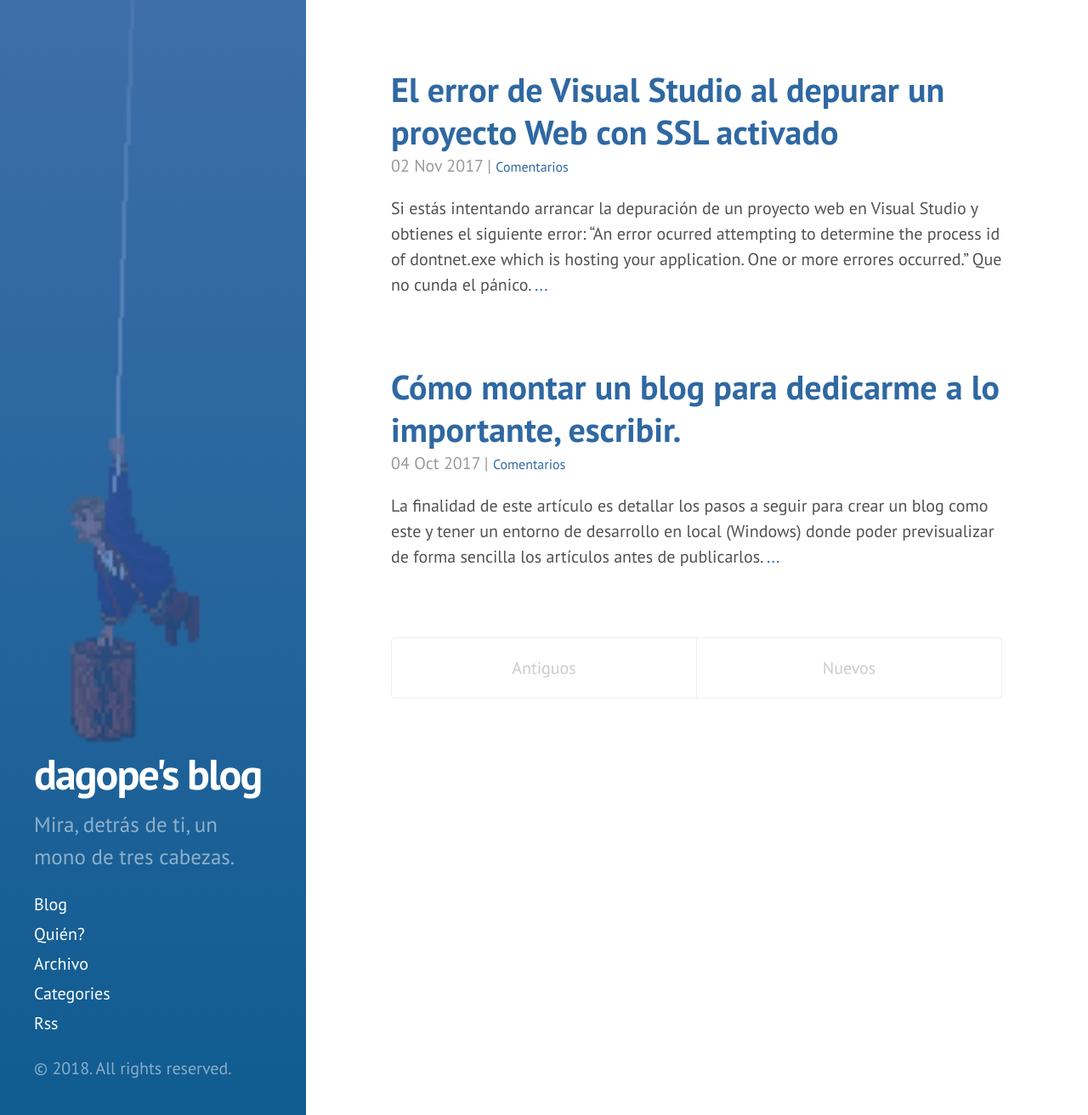
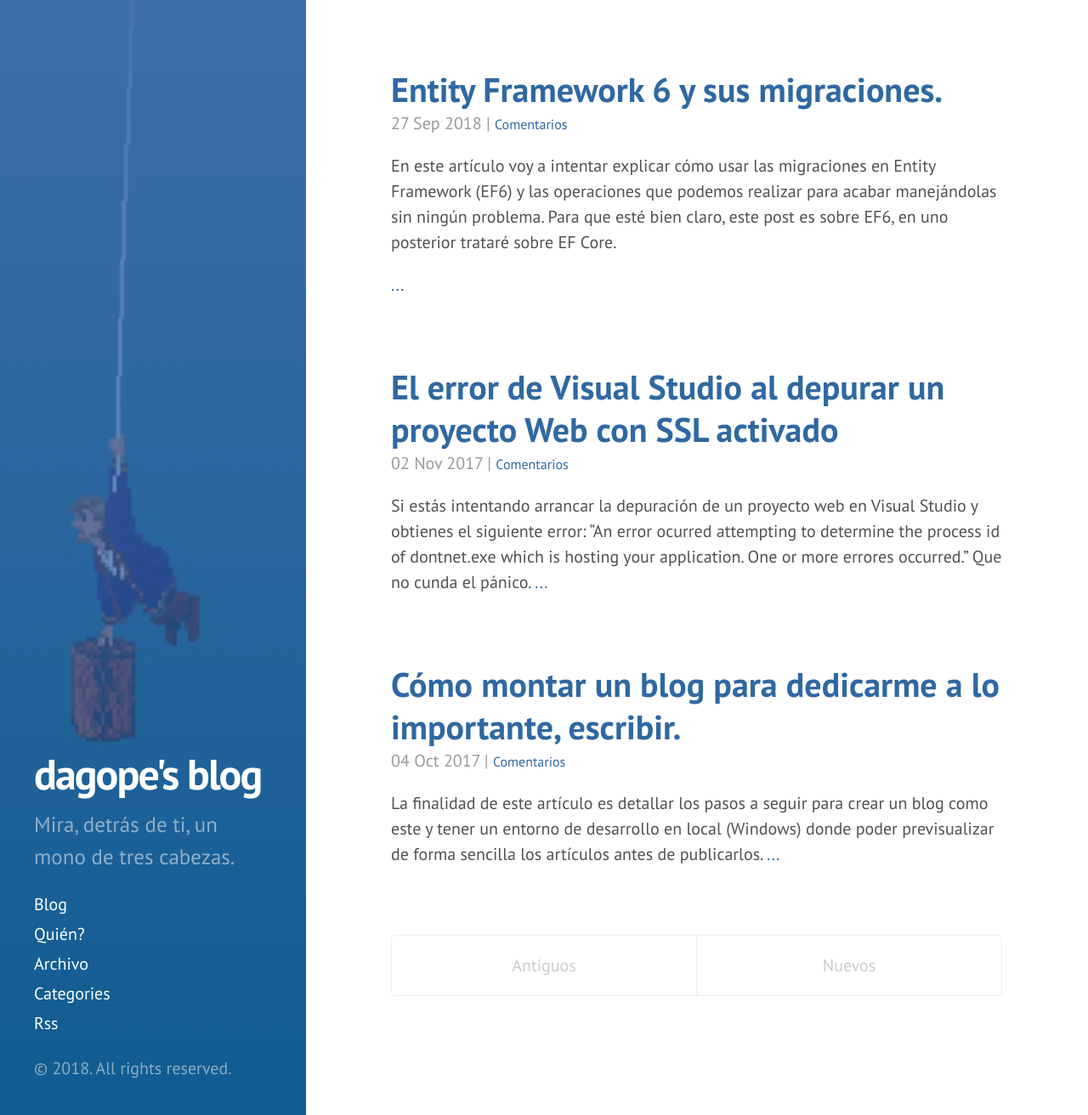
Before and after one commit to dagope/dagope.github.io, a Jekyll site: the page built from index.html, in a window 1280 px wide and 1312 px high. Shown: the whole window at 85% size. Built offline with Jekyll 4.4.1, drawn with Linux system fonts in a browser that asks for light colours; nearby versions of some CDN libraries; the list of posts is cut into pages by our own code; some of the changed lines change nothing that is shown.

Commit message:
update post EF6 migrations

````diff
--- a/_posts/2018-09-27-EF6-migraciones-comandos.md
+++ b/_posts/2018-09-27-EF6-migraciones-comandos.md
@@ -1,23 +1,24 @@
 ---
-published: false
+published: true
 layout: post
 title: Entity Framework 6 y sus migraciones.
 author: David Gonzalo
 comments: true
 categories: [EF6, NET]
 ---
-En este artículo voy a intentar explicar como usar las migracioness en Entity Framework (EF6) y las operaciones que podemos realizar para acabar manejándolas sin ningún problema.
+En este artículo voy a intentar explicar cómo usar las migraciones en Entity Framework (EF6) y las operaciones que podemos realizar para acabar manejándolas sin ningún problema.
 Para que esté bien claro, este post es sobre EF6, en uno posterior trataré sobre EF Core.
+
 <!--break-->
-<br/><br/>Esto no pretende ser una guía de EF, por lo que doy por hecho que se conoce EF, como funciona la creación de contextos. Para ello te remito al tutorial con toda la info  [http://www.entityframeworktutorial.net](http://www.entityframeworktutorial.net){:target="_blank"}.
-
 <!-- TOC -->
 
 - [Migraciones Automáticas y cuándo usarlas](#migraciones-automáticas-y-cuándo-usarlas)
-- [Como resetear por completo la BD, eliminando las migraciones y empezando de cero.](#como-resetear-por-completo-la-bd-eliminando-las-migraciones-y-empezando-de-cero)
+- [Habilitar migraciones en una BD y viendo el detalle](#habilitar-migraciones-en-una-bd-y-viendo-el-detalle)
     - [Extendiendo y personalizando una migración](#extendiendo-y-personalizando-una-migración)
 - [Como crear nuevas migraciones:](#como-crear-nuevas-migraciones)
 - [Editar una migración creada](#editar-una-migración-creada)
+- [Crear una migración vacía](#crear-una-migración-vacía)
+    - [Cómo agrear mi script SQL a una migración](#cómo-agrear-mi-script-sql-a-una-migración)
 - [Migrar a una versión concreta (Downgrade)](#migrar-a-una-versión-concreta-downgrade)
 - [Listado de migraciones en nuestra BD](#listado-de-migraciones-en-nuestra-bd)
 - [Depurar el Seed de Inicializacion de datos:](#depurar-el-seed-de-inicializacion-de-datos)
@@ -25,49 +26,94 @@ Para que esté bien claro, este post es sobre EF6, en uno posterior trataré sob
 
 <!-- /TOC -->
 
+<br/>Esto no pretende ser una guía de EF, por lo que doy por hecho que se conoce EF, y como funciona la creación de contextos. Sino para ello que mejor que una web con del tutorial con toda la info  [http://www.entityframeworktutorial.net](http://www.entityframeworktutorial.net){:target="_blank"}.
+
+
 ## Migraciones Automáticas y cuándo usarlas
 Tener habilitadas las migraciones automáticas puede ser muy útil cuando arrancamos un proyecto o hacer pruebas de concepto, pero más allá de esos casos yo las desaconsejo totalmente porque prefiero tener el control total que dejarlo en automático.
 Para desactivarlas, lo tenemos que marcar por código en la clase *Configuration* que herede de  *DbMigrationsConfiguration*:
 ```c#
 AutomaticMigrationsEnabled = false;
 ```
+## Habilitar migraciones en una BD y viendo el detalle
+* Lo primero que tenemos que hacer para tener disponibles las migraciones, es agregar los paquetes Nuget a nuestro proyecto. Buscamos EntityFramework en el *Manage NuGet Package* o bien por la PMC (*Package Manage Console*):
+Es bueno que nos acostumbremos a usar la consola porque a partir de aquí ejecutaremos todos los comandos de migraciones sobre ella.
+```bat
+Install-Package EntityFramework
+```
+* A continuación, activamos las Migraciones en el proyecto que queramos de nuestra solución. Para indicarle un proyecto concreto usaremos el parámetro *-ProjectName "Nombre.Del.Proyecto", en los siguientes ejemplos usaremos el valor *App1.Data*.
+<br/> Recuerda que el comando se ejecuta desde la PCM
+```bat
+Enable-Migrations -ProjectName "App1.Data"
+```
+Esto nos creará una carpeta *Migrations* y un fichero *Configuration.cs* donde podemos cambiar el comportamiento de las migraciones sobre el contexto. Aqui es donde tenemos la opción de habilitar las migraciones automáticas, o de establecer una inicialización de datos.
 
-## Como resetear por completo la BD, eliminando las migraciones y empezando de cero.
-Partiendo de una BD donde ya estábamos trabajando con EF Migrations habilitado, nos interesa eliminar todas las migraciones existentes y crear un punto de control inicial en nuestro proyecto:
-<br /> ¡ATENCIÓN! **Esto eliminará todos los datos de la BD** y únicamente si tenemos establecido un Seed() serán los datos que encontraremos al final del proceso.
+- Si no tenemos un contexto nos dará un error.
+- Si no tenemos configurada la cadena de conexión en nuestro fichero de configuración, nos dará error.
 
-* Si disponemos una clase *Configuration* en nuestro proyecto  con alguna configuracion propia o un Seed() debemos guardarlo y agregarlo más tarde.
-* Borramos en el proyecto la carpeta Migrations con todo los ficheros que contenga. Haciendo un backup de los cambios que queremos incorporar más tarde.
-* Borramos en la base de datos la tabla __MigrationHistory
-* Ahora activamos las Migraciones en el proyecto:
+* A modo de ejemplo pongo este contexto, y configurar una cadena de conexión con el nombre *Default*
+
+```c#
+public class SampleDbContext : DbContext
+{
+    public IDbSet<User> Users { get; set; }
+
+    static SampleDbContext()
+    {
+    }
+
+    public SampleDbContext() : base("name=Default")
+    {
+
+    }
+
+
+    protected override void OnModelCreating(DbModelBuilder modelBuilder)
+    {
+        this.CommonModelCreating(modelBuilder);
+
+        base.OnModelCreating(modelBuilder);
+    }
+
+    private void CommonModelCreating(DbModelBuilder modelBuilder)
+    {
+
+    }
+
+}
 ```
-Enable-Migrations -ProjectName "App1.Data" -Force
-```
- Especificando el parametro *-ProjectName* nos aseguramos de que ejecutamos los comandos sobre el proyecto donde reside nuestro contexto y queremos tener nuestras migraciones. También podemos seleccionarlo en el menú desplegable de la consola de PMC en Visual Studio.
-
 * Creamos la primera migración
 ```bat
 Add-Migration Initial
 ```
-Esto nos crea la carpeta Migrations con una clase yyyymmdddhhMMss_Initial.cs y sus metadados asociados.
-- Si ejecutamos esta migración sobre la BD y ya existen las mismas tablas en la BD, nos dará un error (lógico)
-<br />Como truco podemos abrir el fichero yyyymmdddhhMMss_Initial.cs y en el método Up() agregar al principio una llamada al método Down() para que limpie todo aquello que exista.
-<br />Si queremos obtener el script sql de los cambios que ejecutarán, agregamos el parámetro -Script:
+Esto nos crea en la carpeta *Migrations* una clase *yyyymmdddhhMMss_Initial.cs* con dos ficheros más asociados:
+- yyyymmdddhhMMss_Initial.cs
+<br/> Esta clase contiene los métodos Up() y Down(). En su interior encontrarás el código de creación/borrado de tablas/columnas que el scaffolding detectó en los cambios de tus entidades.
+- yyyymmdddhhMMss_Initial.Designer.cs
+<br/> Genera el código con los datos referentes a la migración creada y la referencia al fichero de recursos resx.
+- yyyymmdddhhMMss_Initial.resx
+A modo informativo este fichero de recursos contiene un snapshot del esquema de base de datos referente a nuestro contexto en la migración actual. Aunque el valor está serializado, le sirve a las herramientas para controlar el estado de nuestra DB en comparación a nuestro código. Si algo no fuese bien nos daría un error.
+<br/>
+Ambos ficheros son de generación de código por parte del programa y no deberíamos hacer ningún cambio sobre ellos.
+
+
+* Para ejecutar la migración sobre la BD:
 ```bat
-Update-Database -ProjectName "App1.Data" -verbose  -Force -Script
+Update-Database -ProjectName "App1.Data" -verbose -Script
 ```
-- Con el truco de antes, ejecutamos el comando siguiente y tendremos sincronizada la  BD para arrancar desde cero.
-```bat
-Update-Database -ProjectName "App1.Data" -verbose
-```
+El parámetro -Script es opcional. Si lo indicamos obtendremos el script sql de los cambios que se ejecutarán.
+
+Ahora si inspeccionamos la tabla *__MigrationHistory* veremos el registro correspondiente a la migración creada.
+![Select Migration]({{site.baseurl}}public/uploads/2018/10/SelectMigration.jpg)
+
 
 ### Extendiendo y personalizando una migración
-Si la migración Initial queremos que sea un reset completo, automático, y que no falle aunque lo ejecutemos N veces. Hay que ir un paso más allá personalizando y extendiendo operaciones de migración.
+Si la migración Initial queremos que sea un reset completo, automático, y que no falle aunque lo ejecutemos N veces, hay que ir un paso más allá personalizando y extendiendo operaciones de migración.
 Si en el punto anterior hemos borrado la BD y volvemos a ejecutar el mismo update-database obtendremos un error.
 <br />*¿Por qué?*
 <br />Pues porque el script que se genera de un DropTable no comprueba si la tabla existe previamente.
 <br />*¿Y ahora qué hacemos?*
-<br/>Para todo hay solución y EF nos permite crear nuestra propia operación y personalizar el código generado en la migración, así que podemos crear un método de extensión llamado *DropTableIfExists* y ejecutar el codigo sql para verificar que la tabla existe, antes de borrarlo.
+<br/>Para todo hay solución y EF nos permite crear nuestra propia operación y personalizar el código generado en la migración, así que podemos crear un método de extensión llamado *DropTableIfExists* y ejecutar el código sql para verificar que la tabla existe, antes de borrarlo.
 La intención es que se ejecute el siguiente script sql (los ejemplos están contra una BD de SqlServer):
 ```sql
 IF EXISTS (SELECT name FROM sys.tables WHERE name = N'tabla' AND object_id = object_id(N'[dbo].[tabla]', N'U'))
@@ -105,7 +151,7 @@ DROP TABLE [dbo].[tabla]
         }
     }
 ```
-* Creamos la clase que genera el codigo sql sobre la operación que queremos realizar:
+* Creamos la clase que genera el código sql sobre la operación que queremos realizar:
 ```c#
 public class CustomSqlServerMigrationSqlGenerator : SqlServerMigrationSqlGenerator
     {
@@ -179,7 +225,7 @@ Update-Database -ProjectName "App1.Data" -TargetMigration:Migracionv1
 ```bat
 Add-Migration -Name full_name_including_timestamp_of_last_migration -ProjectName "App1.Data" -Force
 ```
-- Una vez finalizado veremos como nuestro fichero de migración ha sido actualizado con los cambios que deseamo.
+- Una vez finalizado veremos como nuestro fichero de migración ha sido actualizado con los cambios que deseamos.
 
 <br/>Si intentamos hacer el proceso de forma manual y no usando los comandos, tendremos problemas al agregar próximas migraciones. El comando *add-migration* también se encarga de modificar el fichero .resx que contiene un valor serializado del estado de la BD.
 
@@ -191,6 +237,44 @@ Add-Migration -Name full_name_including_timestamp_of_last_migration -ProjectName
 **OJO!**
 <br/> si ya ejecutaste un UpdateDatabase antes de editar la migración,
 sería recomendable poner la BD en el estado anterior a la migración. Y posteriormente volver a realizar un update-database.
+
+## Crear una migración vacía
+Hay veces que podemos tener cambios en objetos de nuestra BD que no interfieren directamente sobre nuestro contexto y el scaffolding no lo detecta. Cambios por ejemplo en un *store procedure*, function, views, etc...
+<br/>Para tener controlados en nuestro historial de migraciones este tipo de cambios , tenemos que generar una migración vacía.
+<br/>¿Cómo se hace?
+<br/>Exactamente de la misma manera que creando una migración normal.
+```bat
+Add-Migration -Name ChangesInStoreProcedures -ProjectName "App1.Data"
+```
+Esto nos genera nuestra migración con la diferencia de que los métodos Up() y Down() están vacíos.
+
+### Cómo agrear mi script SQL a una migración
+Para ejecutar cualquier script sql en los métodos Up() y Down() de nuestro fichero migration, tenemos el método Sql(...) heredado de DbMigration.
+<br/>¿Queremos agregar una vista al modelo de datos? Pues un ejemplo sería así:
+```c#
+public partial class ChangesInViews : DbMigration
+    {
+        public override void Up()
+        {
+            string scriptSql = @"
+CREATE VIEW [dbo].[vw_Users]
+AS
+    select Id, Name, Email, IsBlocked
+    from dbo.Users
+GO
+";
+            Sql(scriptSql);
+        }
+
+        public override void Down()
+        {
+            string scriptSql = @"DROP VIEW [dbo].[vw_Users]";
+
+            Sql(scriptSql);
+        }
+    }
+```
+Obviamente, si el escript no es correcto la migración fallará. Es tú responsabilidad que se ejecute correctamente, tanto para Up() como para Down().
 
 ## Migrar a una versión concreta (Downgrade)
 Para migrar la Bd a una situación en concreto debe indicarse el parámetro **-TargetMigration** al comando update-database.
````
Also changed, not shown: public/uploads/2018/10/SelectMigration.jpg (added).
